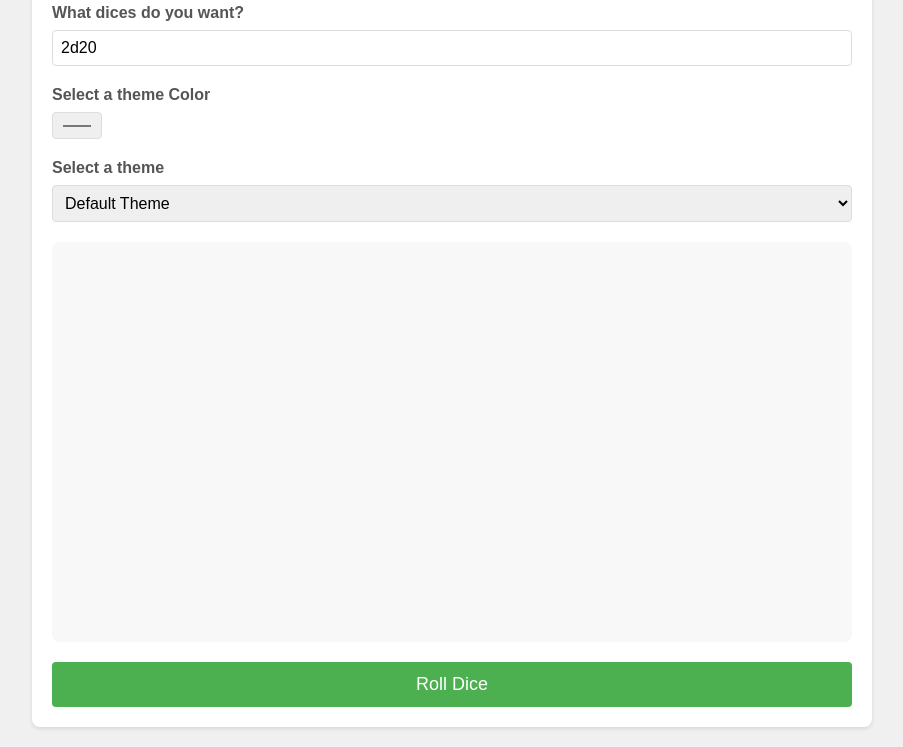
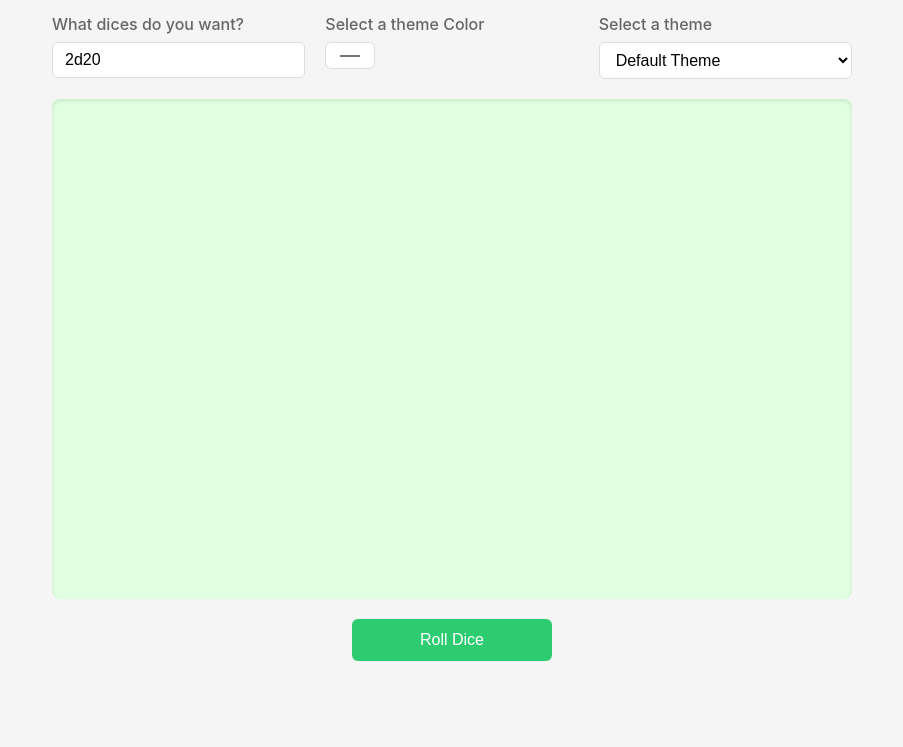
Before and after one commit to phil-bubble/striper-dice-assets, a plain HTML site: page index.html in a window 1280 px wide. Shown: the part 116-863 px from the top of the page, without its empty margins (188-1091 px from the left). After the commit the page ends 817 px from the top, so only its background shows below. Drawn offline with Linux system fonts and the light colour scheme; a script that the page names is missing.

Commit message:
Update styles to match working version, fix dice box dimensions

```diff
--- a/index.html
+++ b/index.html
@@ -5,65 +5,106 @@
     <meta name="viewport" content="width=device-width, initial-scale=1.0">
     <title>Striper Dice Roller</title>
     <style>
+        /* Base styles */
         body {
+            font-family: -apple-system, BlinkMacSystemFont, 'Segoe UI', Roboto, Oxygen, Ubuntu, Cantarell, sans-serif;
             margin: 0;
             padding: 20px;
-            font-family: Arial, sans-serif;
-            background: #f0f0f0;
+            background-color: #f5f5f5;
+            color: #333;
         }
+
         .container {
             max-width: 800px;
             margin: 0 auto;
-            background: white;
             padding: 20px;
-            border-radius: 8px;
-            box-shadow: 0 2px 4px rgba(0,0,0,0.1);
         }
+
+        /* Header */
         h1 {
             text-align: center;
-            color: #333;
+            margin-bottom: 30px;
+            color: #2c3e50;
         }
+
+        /* Controls section */
         .controls {
             display: grid;
+            grid-template-columns: repeat(auto-fit, minmax(200px, 1fr));
             gap: 20px;
             margin-bottom: 20px;
         }
+
         .input-group {
             display: flex;
             flex-direction: column;
             gap: 8px;
         }
-        label {
-            font-weight: bold;
-            color: #555;
+
+        .input-group label {
+            font-weight: 500;
+            color: #666;
         }
-        input, select {
-            padding: 8px;
+
+        /* Form elements */
+        input[type="text"],
+        input[type="color"],
+        select {
+            padding: 8px 12px;
             border: 1px solid #ddd;
-            border-radius: 4px;
+            border-radius: 6px;
             font-size: 16px;
+            background-color: white;
+            transition: border-color 0.3s, box-shadow 0.3s;
         }
+
+        input[type="text"]:focus,
+        input[type="color"]:focus,
+        select:focus {
+            outline: none;
+            border-color: #3498db;
+            box-shadow: 0 0 0 2px rgba(52, 152, 219, 0.2);
+        }
+
+        /* Dice box container */
         #dice-box {
             width: 100%;
-            height: 400px;
-            background: #f8f8f8;
+            height: 500px;
+            background-color: #e1ffe1;
             border-radius: 8px;
             margin-bottom: 20px;
+            position: relative;
+            box-shadow: inset 0 2px 4px rgba(0, 0, 0, 0.1);
         }
+
+        #dice-box canvas {
+            width: 100% !important;
+            height: 100% !important;
+            position: absolute;
+            top: 0;
+            left: 0;
+        }
+
+        /* Roll button */
         .roll-button {
             display: block;
-            width: 100%;
-            padding: 12px;
-            background: #4CAF50;
+            width: 200px;
+            margin: 0 auto;
+            padding: 12px 24px;
+            background-color: #2ecc71;
             color: white;
             border: none;
-            border-radius: 4px;
-            font-size: 18px;
+            border-radius: 6px;
+            font-size: 16px;
+            font-weight: 500;
             cursor: pointer;
-            transition: background 0.3s;
+            transition: all 0.3s ease;
         }
+
         .roll-button:hover {
-            background: #45a049;
+            background-color: #27ae60;
+            transform: translateY(-1px);
+            box-shadow: 0 2px 4px rgba(0, 0, 0, 0.1);
         }
     </style>
 </head>
```
